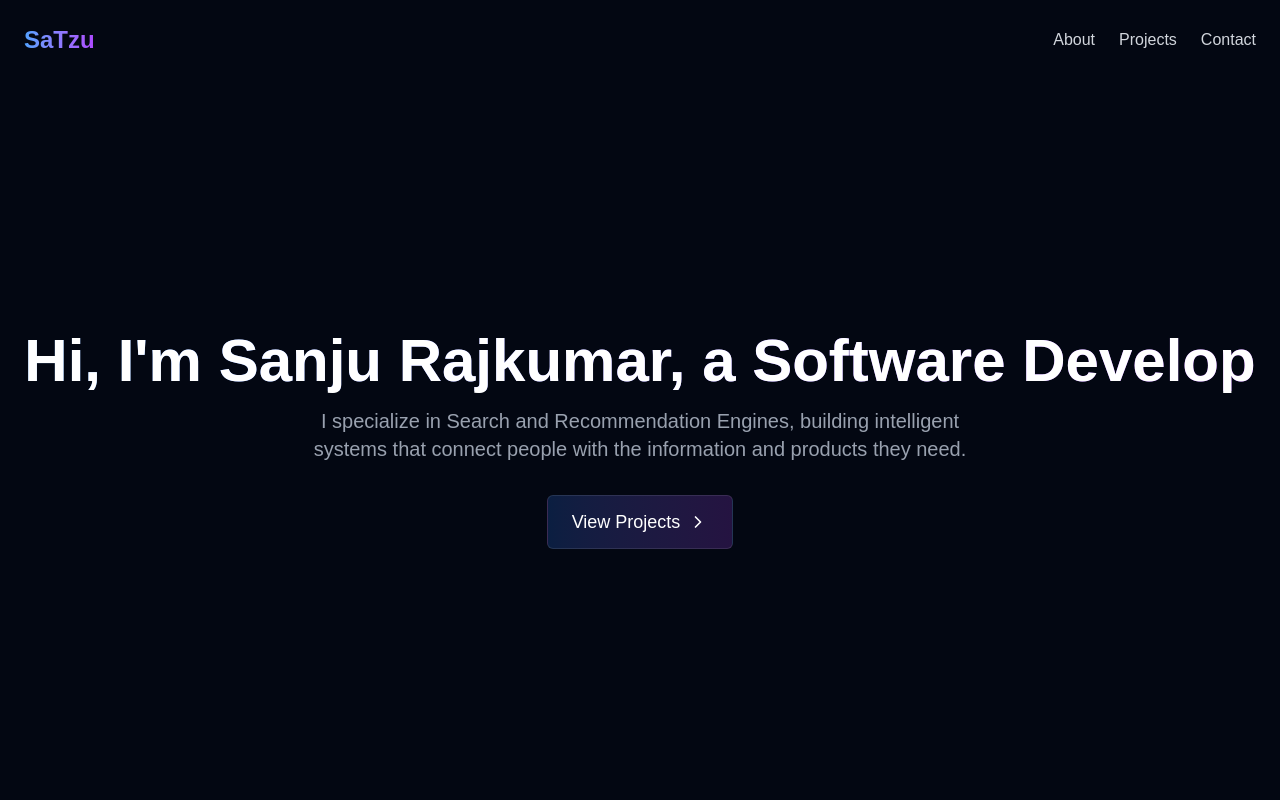
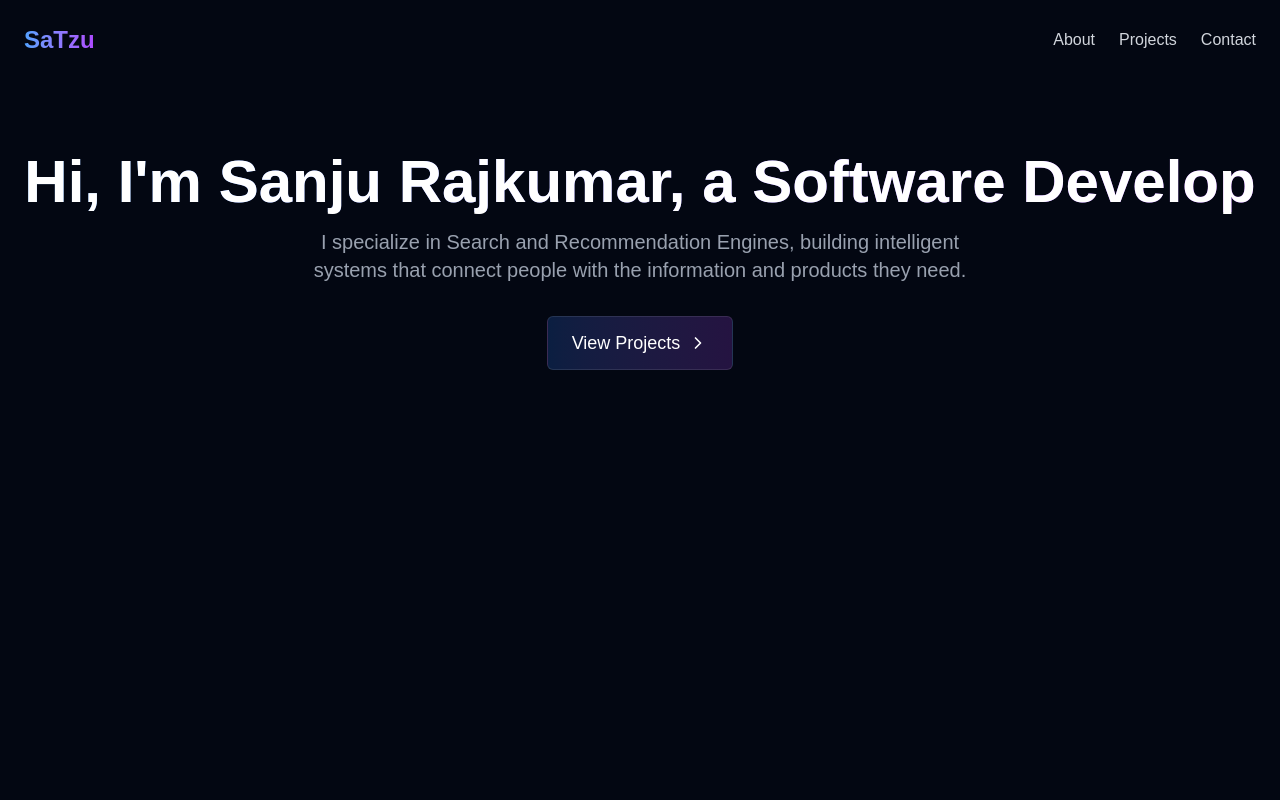
Before and after one commit to satzurajkumar/tzus-portfolio, a Next.js app: page / in a window 1280 px wide. Shown: the top 800 px of the page. Built offline with nearby package versions, Linux system fonts and the light colour scheme.

Commit message:
UI update, flex 1 added to hero

```diff
--- a/src/components/hero.tsx
+++ b/src/components/hero.tsx
@@ -13,7 +13,7 @@ export function HeroSection() {
 		<div className="flex flex-col min-h-screen">
 			<Header />
 
-			<section className=" py-16 md:py-24 my-auto ">
+			<section className=" flex-1 py-16 md:py-24 my-auto ">
 				<div className="container mx-auto text-center">
 					<motion.h1
 						variants={fadeInVariants}
```
